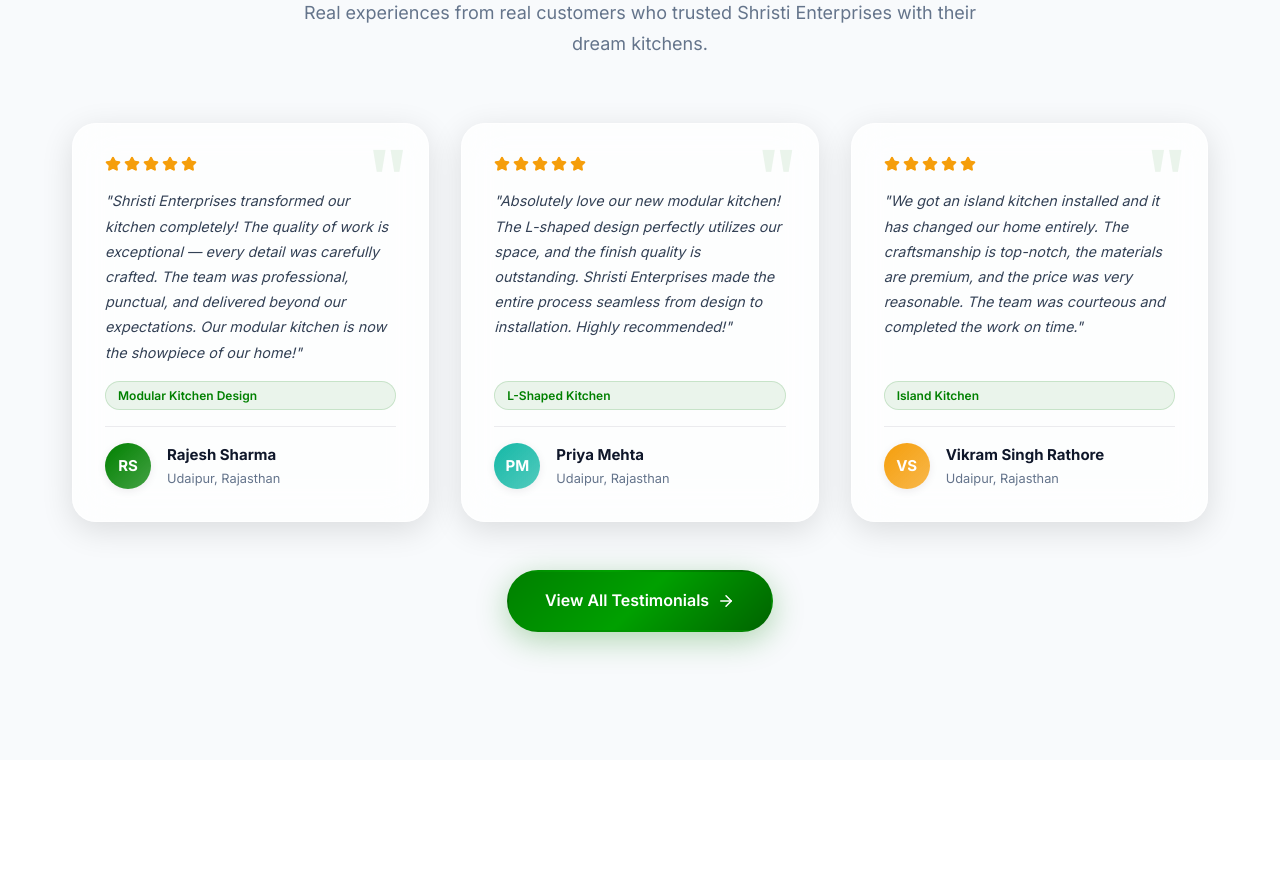
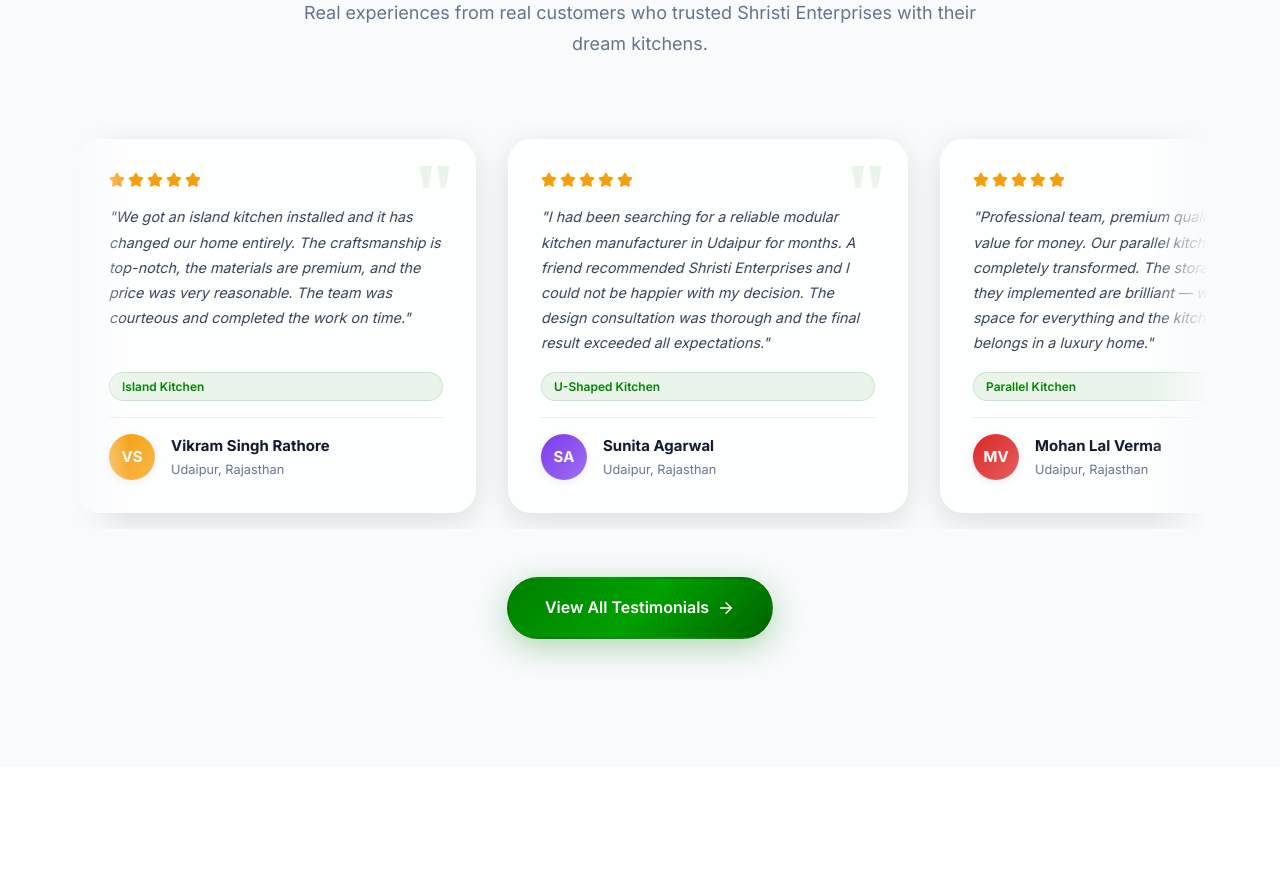
Before and after one commit to Eshbanoliver/shristienterprises, a React (Vite) app: page / in a window 1280 px wide. Shown: the part 8120-9006 px from the top of the page. Built offline with nearby package versions, Linux system fonts and the light colour scheme; a web font is replaced by a local one.

Commit message:
updated files

```diff
--- a/src/pages/Home.css
+++ b/src/pages/Home.css
@@ -792,10 +792,38 @@
 }
 
 /* ── TESTIMONIALS PREVIEW ──────────────────────────────────────── */
-.testimonials-preview-grid {
-  display: grid;
-  grid-template-columns: repeat(3, 1fr);
+.testimonials-marquee-container {
+  overflow: hidden;
+  position: relative;
+  width: 100%;
+  padding: var(--space-md) 0;
+  mask-image: linear-gradient(to right, transparent, black 5%, black 95%, transparent);
+  -webkit-mask-image: linear-gradient(to right, transparent, black 5%, black 95%, transparent);
+}
+
+.testimonials-marquee-track {
+  display: flex;
   gap: var(--space-xl);
+  width: max-content;
+  animation: scroll-marquee 40s linear infinite;
+}
+
+.testimonials-marquee-track:hover {
+  animation-play-state: paused;
+}
+
+.marquee-item {
+  width: 400px;
+  flex-shrink: 0;
+}
+
+@keyframes scroll-marquee {
+  0% {
+    transform: translateX(0);
+  }
+  100% {
+    transform: translateX(calc(-50% - (var(--space-xl) / 2)));
+  }
 }
 
 /* ── FAQ ───────────────────────────────────────────────────────── */
--- a/src/pages/Home.tsx
+++ b/src/pages/Home.tsx
@@ -29,7 +29,8 @@
 
 
 const previewServices = services.slice(0, 6);
-const previewTestimonials = testimonials.slice(0, 3);
+// Remove unused preview slice
+// const previewTestimonials = testimonials.slice(0, 3);
 
 const metrics = [
   { target: 500, suffix: '+', label: 'Projects Completed', icon: <Briefcase size={28} /> },
@@ -476,10 +477,14 @@
             </p>
           </div>
 
-          <div className="testimonials-preview-grid">
-            {previewTestimonials.map((t, i) => (
-              <TestimonialCard key={t.id} testimonial={t} index={i} />
-            ))}
+          <div className="testimonials-marquee-container">
+            <div className="testimonials-marquee-track">
+              {[...testimonials, ...testimonials].map((t, i) => (
+                <div key={`${t.id}-${i}`} className="marquee-item">
+                  <TestimonialCard testimonial={t} index={i % testimonials.length} />
+                </div>
+              ))}
+            </div>
           </div>
 
           <div className="text-center" style={{ marginTop: 'var(--space-2xl)' }}>
```
